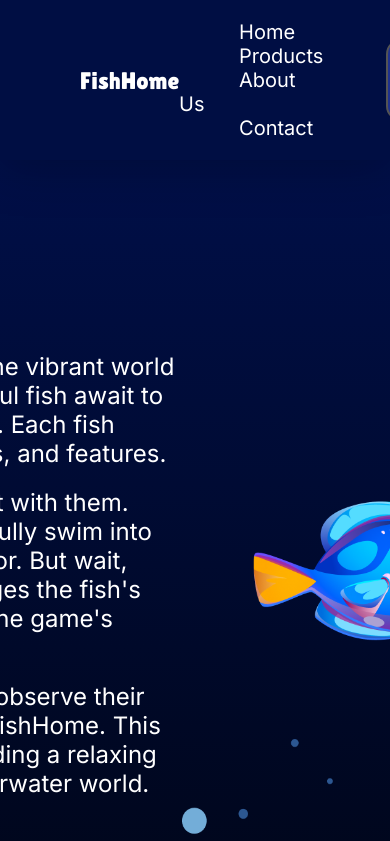
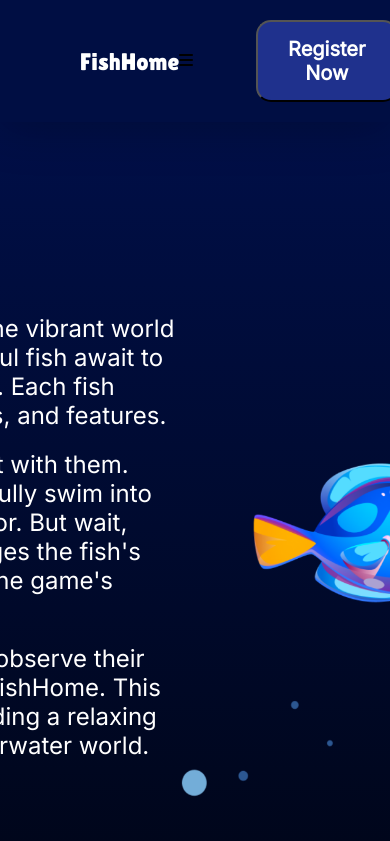
Before and after one commit to TovmasPetrosyan/AquariumCompany, a website built with webpack: page landingPage/src/index.html in a window 390 px wide. Shown: the top 841 px of the page. Built offline with nearby package versions, Linux system fonts and the light colour scheme; some packages are replaced by stand-ins of ours.

Commit message:
add burgerMenu

```diff
--- a/landingPage/package.json
+++ b/landingPage/package.json
@@ -54,6 +54,7 @@
     "webpack-dev-server": "^4.15.1"
   },
   "dependencies": {
+    "animate.css": "^4.1.1",
     "firebase": "^10.7.0"
   }
 }
--- a/landingPage/src/index.html
+++ b/landingPage/src/index.html
@@ -3,6 +3,7 @@
 <head>
   <meta charset="UTF-8">
   <meta name="viewport" content="width=device-width, initial-scale=1.0">
+  <link rel="stylesheet" href="https://cdnjs.cloudflare.com/ajax/libs/font-awesome/6.2.1/css/all.min.css">
   <title>Your Web App</title>
   </head>
 <body>
--- a/landingPage/src/index.js
+++ b/landingPage/src/index.js
@@ -8,6 +8,7 @@ import createNav from "./scripts/navScript"
 import createMain from "./scripts/mainScript"
 import { initializeApp } from "firebase/app";
 import { getAnalytics } from "firebase/analytics";
+import { openMenu } from "./scripts/navScript"
 
 document.addEventListener("DOMContentLoaded", () => {
     const root = document.getElementById("root");
@@ -30,9 +31,8 @@ document.addEventListener("DOMContentLoaded", () => {
           }
       });
     });
+    openMenu();
   });
-
-
 
 const firebaseConfig = {
     apiKey: "AIzaSyDa2nDjCwnDMaN5Nq0wOo2eOWVBUZ14stU",
--- a/landingPage/src/scripts/navScript.js
+++ b/landingPage/src/scripts/navScript.js
@@ -11,12 +11,18 @@ function smoothScrollTo(targetId) {
   }
 
 function createNav () {
-    const nav = document.createElement("nav");
+    const nav = document.createElement("nav")
     nav.setAttribute("class", "nav")
     nav.append(logo())
+    const burgerMenu = document.createElement("i")
+    burgerMenu.setAttribute("class", "fa-solid fa-bars")
+    const burgerMenuButton = document.createElement("div")
+    burgerMenuButton.setAttribute('class', 'burger-icon')
+    burgerMenuButton.append(burgerMenu)
     const rootMenu = document.createElement("div")
     rootMenu.setAttribute("class", "rootMenu")
     rootMenu.appendChild( createUl())
+    rootMenu.append(burgerMenuButton)
     rootMenu.appendChild(registerNow())
     nav.appendChild(rootMenu)
 
@@ -70,3 +76,13 @@ function registerNow (){
 
 export default createNav
 export { smoothScrollTo, createLi }
+
+export function openMenu() {
+  document.querySelector('.burger-icon').addEventListener('click', () => {
+    const menu = document.querySelector('.rootMenu ul')
+    if (menu) {
+      menu.classList.toggle('active')
+    }
+  })
+
+}
--- a/landingPage/src/styles/headerStyle.css
+++ b/landingPage/src/styles/headerStyle.css
@@ -25,6 +25,7 @@
     height: 600px;
     flex-shrink: 0;
     fill: #9AFFFA;
+    position: relative;
 }
 
 .homeText {
--- a/landingPage/src/styles/navStyle.css
+++ b/landingPage/src/styles/navStyle.css
@@ -25,6 +25,11 @@
     font-style: normal;
     font-weight: 400;
     line-height: normal;
+}
+
+.rootMenu ul.active {
+    left: 0;
+    transition: all .5s ease-in-out;
 }
 
 .nav .rootMenu {
@@ -61,6 +66,10 @@
 
 }
 
+.burger-icon {
+    display: none !important;
+}
+
 .nav button {
     display: flex;
     padding: 15px 30px;
@@ -77,3 +86,25 @@
     line-height: normal;
     margin : 0px
 }
+
+@media only screen and (max-width: 768px){
+    .burger-icon {
+        display: block !important;
+        position: relative;
+        z-index: 999;
+    }
+
+    .rootMenu ul {
+        position: fixed;
+        display: flex;
+        flex-direction: column;
+        top: 0;
+        left: -100%;
+        width: 200px;
+        min-height: 300px;
+        background: #000a2e;
+        justify-content: center;
+        align-items: center;
+        z-index: 9;
+    }
+}
```
